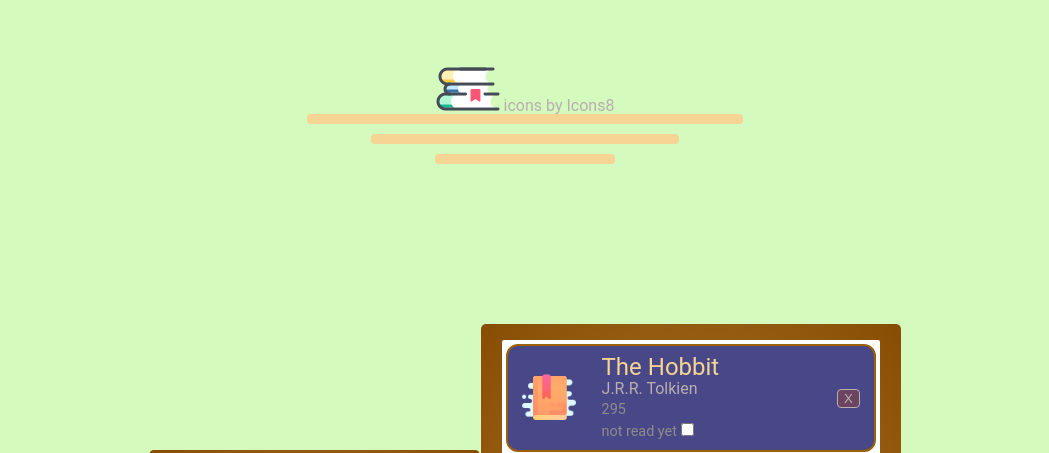
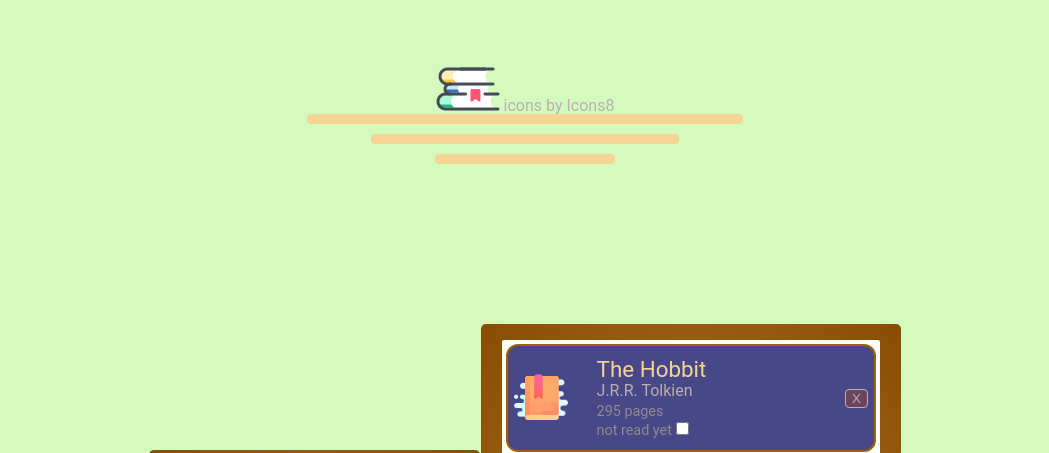
Before and after one commit to ahoymarcus/my-javascript-bookshelf, a plain HTML site: page book-library.html in a window 1280 px wide. Shown: the part 267-720 px from the top of the page, without its empty margins (115-1164 px from the left). Drawn offline with Linux system fonts and the light colour scheme.

Commit message:
Clean code. Add evt to checkboxes. Finish remove book (has some app-state problem)

```diff
--- a/index.js
+++ b/index.js
@@ -2,6 +2,25 @@
 *
 */
 let myLibrary = [];
+
+function Book(title, author, numPages, bookState) {
+	this.title = title;
+	this.author = author;
+	this.numPages = numPages;
+	this.bookState = bookState;
+}
+
+Book.prototype.info = function() {
+	const info = `${this.title} by ${this.author}, ${this.numPages} pages, ${this.bookState}`;
+
+	return info;
+}
+
+const theHobbit = new Book('The Hobbit', 'J.R.R. Tolkien', 295, 'not read yet');
+const theFellowship = new Book('The Fellowship of the Ring', 'J.R.R. Tolkien', 395, 'not read yet');
+const theTwoTowers = new Book('The Two Towers', 'J.R.R. Tolkien', 395, 'not read yet');
+const theReturnOfTheKing = new Book('The Return of the King', 'J.R.R. Tolkien', 395, 'not read yet');
+
 
 const uiNodeMsg = document.getElementById('form-validate');
 const thirdWallOrnament = document.getElementById('third-ornament');
@@ -12,6 +31,10 @@ const nodeAuthor = document.getElementById('author');
 let nodePages = document.getElementById('num-pages');
 let nodeState = document.getElementById('is-read');
 const addBookBtn = document.getElementById('add-book');
+
+
+myLibrary.push(theHobbit, theFellowship, theTwoTowers, theReturnOfTheKing);
+showBooklist(myLibrary);
 
 
 
@@ -29,103 +52,86 @@ addBookBtn.addEventListener('click', () => {
 });
 
 
+const checkboxes = document.querySelectorAll('.book-read');
+const removeBtns = document.querySelectorAll('.remove-btn');
 
 
-function Book(title, author, numPages, bookState) {
-	this.title = title;
-	this.author = author;
-	this.numPages = numPages;
-	this.bookState = bookState;
-}
-
-Book.prototype.info = function() {
-	const info = `${this.title} by ${this.author}, ${this.numPages} pages, ${this.bookState}`;
-
-	return info;
-}
+checkboxes.forEach(box => {
+	box.addEventListener('click', e => {
+		console.log(e.target);
 
 
-const theHobbit = new Book('The Hobbit', 'J.R.R. Tolkien', 295, 'not read yet');
-const theFellowship = new Book('The Fellowship of the Ring', 'J.R.R. Tolkien', 395, 'not read yet');
-const theTwoTowers = new Book('The Two Towers', 'J.R.R. Tolkien', 395, 'not read yet');
-const theReturnOfTheKing = new Book('The Return of the King', 'J.R.R. Tolkien', 395, 'not read yet');
-
-myLibrary.push(theHobbit, theFellowship, theTwoTowers, theReturnOfTheKing);
-//console.log(myLibrary);
-
-showBooklist(myLibrary);
-
-const removeBtns = document.querySelectorAll('.remove-btn');
-console.log(removeBtns);
-removeBtns.forEach(btn => {
-	btn.addEventListener('click', (e) => {
-		console.dir(e.target);
-		console.log(e.target.getAttribute('data-id'));
+		//changeBookReadStatus
+	});
+});
 
 
+removeBtns.forEach(btn => {
+	btn.addEventListener('click', e => {
+		console.log(e.target.getAttribute('data-id'));
+		let idx = Number(e.target.getAttribute('data-id'));
 
+		let newLib;
+		if (idx === 0) {
+			newLib = [...myLibrary.slice(idx + 1)];
+		} else {
+			newLib = [...myLibrary.slice(0, idx), ...myLibrary.slice(idx + 1)];
+		}
+		console.log(newLib);
+
+		//myLibrary = [];
+		//myLibrary = [...newLib]
+
+		//showBooklist(myLibrary);
 	});
 });
 
 
 
 /*
-<li class="book" >
-	<img class="div-color" src="./public/images/icons8-book-64.png" alt="books icon" />
-	<div>
-		<h3>The Hobbit</h3>
-		<h5>J.R.R. Tolkien</h5>
-		<p>295 pages</p>
-		<p>
-			not read yet
-			<span>
-				<input
-					id="is-read"
-					type="checkbox"
-					name="is-read"
-				/>
-			</span>
-		</p>
-	</div>
-</li>
+* createDOMNode(node = 'p', htmlText, cssClass, cssId, [cssProps])
+*
 */
-//createDOMNode(node = 'p', htmlText, cssClass, cssId, cssProps)
 function showBooklist(list) {
 	ulNode.innerHTML = null;
 
 	let newNode = list.map((book, idx) => {
+		// Create elements and its properties
 		const li = createDOMNode('li', '', 'book');
-		const img = createDOMNode('img', '', 'div-color', '', [{ prop: 'src', value: './public/images/icons8-book-64.png'}, { prop: 'alt', value: 'books icon'}]);
+		const img = createDOMNode('img', '', 'div-color', '', [{ prop: 'src', value: './public/images/icons8-book-64.png' }, { prop: 'alt', value: 'books icon' }]);
 		const div = createDOMNode('div');
-		const h3 = createDOMNode('h3', book.title, '');
-		const h5 = createDOMNode('h5', book.author, '');
-		const para1 = createDOMNode('p', book.numPages, '');
-		const para2 = createDOMNode('p', book.bookState, '');
-		const span = createDOMNode('span');
-
+		const h3 = createDOMNode('h3', book.title);
+		const h5 = createDOMNode('h5', book.author);
+		const para1 = createDOMNode('p', `${book.numPages} pages`);
+		const para2 = createDOMNode('p');
+		const label = createDOMNode('label', book.bookState);
 
 		let input;
 		if (book.bookState === 'already read') {
-			input = createDOMNode('input', '', '', 'is-read', [{ prop: 'type', value: 'checkbox'}, { prop: 'name', value: 'is-read'}, { prop: 'checked', value: true}]);
+			input = createDOMNode('input', '', 'book-read', 'is-read', [{ prop: 'type', value: 'checkbox' }, { prop: 'name', value: 'is-read' }, { prop: 'checked', value: true}]);
 		} else {
-			input = createDOMNode('input', '', '', 'is-read', [{ prop: 'type', value: 'checkbox'}, { prop: 'name', value: 'is-read'}]);
+			input = createDOMNode('input', '', 'book-read', 'is-read', [{ prop: 'type', value: 'checkbox' }, { prop: 'name', value: 'is-read' }]);
 		}
 
-		li.appendChild(img);
+		const removeBtn = createDOMNode('button', 'X', 'remove-btn', '');
+
+		// Set For attribute to label
+		label.htmlFor = 'is-read';
+
+		// Set global data attribute
+		removeBtn.setAttribute('data-id', idx);
+
+		// Assemble the component
+		label.appendChild(input);
+		para2.appendChild(label);
 
 		div.appendChild(h3);
 		div.appendChild(h5);
 		div.appendChild(para1);
-
-		span.appendChild(input);
-		para2.appendChild(span);
 		div.appendChild(para2);
 
+		li.appendChild(img);
 		li.appendChild(div);
-
-		//const removeBtn = createDOMNode('button', 'X', 'remove-btn', '', [{ prop: 'data-id', value: idx }]);
-		const removeBtn = createDOMNode('button', 'X', 'remove-btn', '');
-		removeBtn.setAttribute('data-id', idx);
 		li.appendChild(removeBtn);
 
 		ulNode.appendChild(li);
@@ -168,8 +174,8 @@ function addBookToLibrary(title, author, numPages, booksRead) {
 	}
 }
 
+
 /* AUXILIARY FUNCTIONS */
-//createDOMNode(node = 'p', htmlText, cssClass, cssId, ...cssProps)
 function createDOMNode(node = 'p', htmlText, cssClass, cssId, cssProps) {
 	let newNode = document.createElement(node);
 
--- a/styles/main.css
+++ b/styles/main.css
@@ -98,7 +98,7 @@ h2 {
 	font-size: 1.7rem;
 }
 h3 {
-	font-size: 1.5rem;
+	font-size: 1.4rem;
 }
 h4 {
 	font-size: 1.2rem;
@@ -285,7 +285,6 @@ h5 {
 	border-radius: 4px;
 	position: relative;
 	bottom: 25px;
-
 	display: none;
 }
 .form-validation p {
@@ -347,7 +346,7 @@ h5 {
 	max-height: 108px;
 	border: 2px solid #9c6006;
 	border-radius:12px;
-	padding: 0 14px;
+	padding: 0 2px;
 }
 
 .book:last-child {
@@ -360,7 +359,6 @@ h5 {
 }
 
 .book div {
-	margin-left: 10px;
 	width: 220px;
 }
 
@@ -377,7 +375,6 @@ h5 {
 .book p {
 	color: #8f8c8c; /*#9290F8;*/
 	font-size: 0.9rem;
-	margin-bottom: 2px;
 }
 
 .remove-btn {
@@ -431,6 +428,13 @@ h5 {
 	.header__navbar li {
 		padding-left: 6px;
 		padding-right: 6px;
+	}
+
+	.book {
+		padding: 0 6px;
+	}
+	.book div {
+		width: 220px;
 	}
 }
 
```
